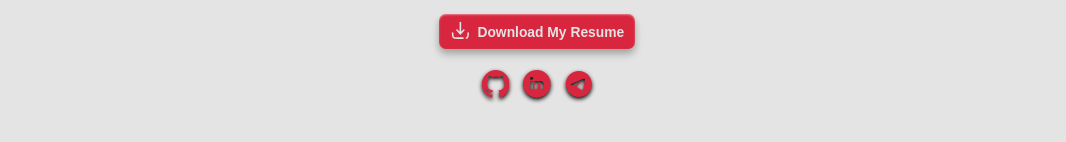
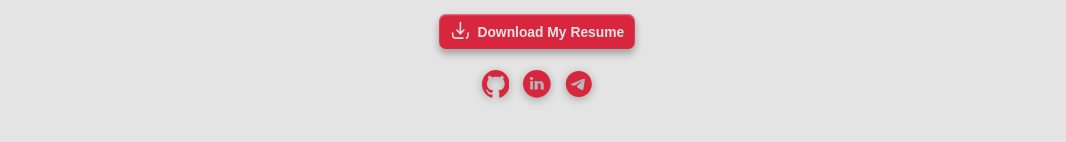
Before and after one commit to pedroblimaa/portfolio, a React (Vite) app: page / in a window 1280 px wide. Shown: the part 558-700 px from the top of the page, without its empty margins (103-1169 px from the left). Built offline with nearby package versions, Linux system fonts and the light colour scheme.

Commit message:
Fix white theme colors

```diff
--- a/src/index.scss
+++ b/src/index.scss
@@ -20,17 +20,22 @@
   --shadow-m: inset 0 1px 2px #ffffff50, 0 2px 4px #00000060, 0 4px 8px #00000040;
   --shadow-l: inset 0 1px 2px #ffffff70, 0 4px 6px #00000060, 0 6px 10px #00000040;
 
+
+
   --inside-shadow-s: inset 0 1px 2px #00000030, inset 0 2px 4px #00000020,
     inset 0 -1px 2px #ffffff30;
   --inside-shadow-m: inset 0 2px 4px #00000050, inset 0 4px 8px #00000020,
     inset 0 -1px 2px #ffffff50;
   --inside-shadow-l: inset 0 4px 8px #00000070, inset 0 6px 10px #00000020,
     inset 0 -1px 2px #ffffff70;
+
+  --svg-shadow: 0px 2px 2px #000000;
 }
 
 [data-theme='light'] {
   --bg-color: #e4e4e4;
-  --bg-color-2: #f2f2f2;
+  --bg-color-2: #efefef;
+  --bg-color-3: #f9f9f9;
   --primary-color: #d7263d;
   --primary-color-hover: #f74c62;
   --text-color: #1a1a1a;
@@ -39,6 +44,7 @@
   --shadow-s: inset 0 1px 2px #ffffff30, 0 1px 2px #00000030, 0 2px 4px #00000020;
   --shadow-m: inset 0 1px 2px #ffffff50, 0 2px 4px #00000030, 0 4px 8px #00000020;
   --shadow-l: inset 0 1px 2px #ffffff70, 0 4px 6px #00000030, 0 6px 10px #00000020;
+  --svg-shadow: 0px 2px 4px #00000050;
 }
 
 body {
--- a/src/views/Home/Home.scss
+++ b/src/views/Home/Home.scss
@@ -40,7 +40,7 @@
     width: 2rem;
     height: auto;
     fill: var(--primary-color);
-    filter: drop-shadow(0px 2px 2px #000000);
+    filter: drop-shadow(var(--svg-shadow));
 
     path {
       fill: var(--primary-color);
```
